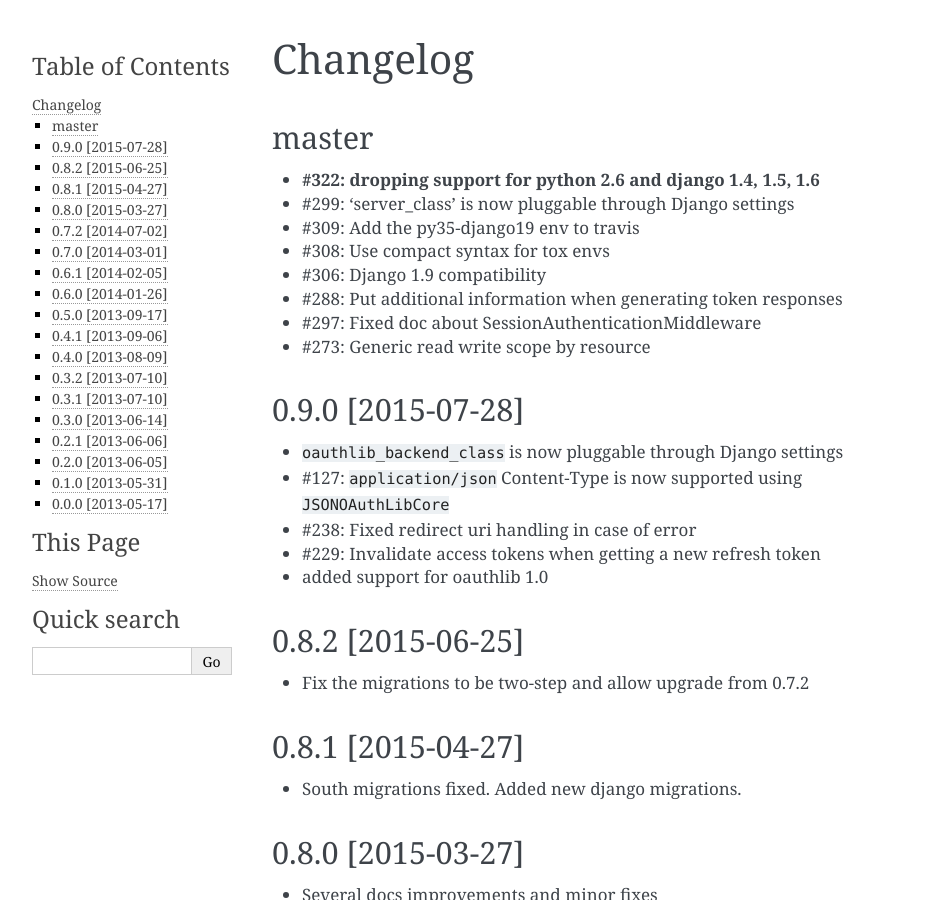
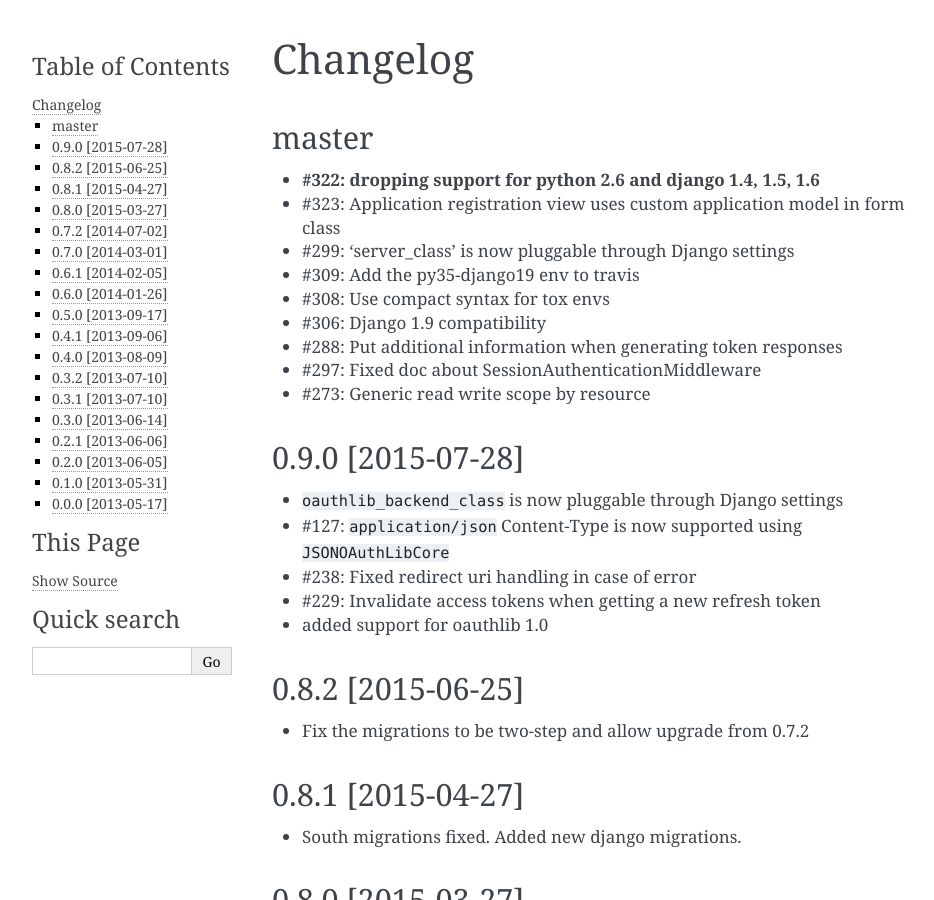
Before and after one commit to sheriffwoody0922/oauth-python-django, a Sphinx documentation site: the page built from docs/changelog.rst, in a window 1280 px wide and 900 px high. Shown: the whole window, without its empty margins (148-1082 px from the left). Built offline with Sphinx 7.4.7, drawn with Linux system fonts in a browser that asks for light colours.

Commit message:
updated changelog

```diff
--- a/README.rst
+++ b/README.rst
@@ -91,6 +91,7 @@
 ~~~~~~~~~~~~~~~~~~
 
 * **#322: dropping support for python 2.6 and django 1.4, 1.5, 1.6**
+* #323: Application registration view uses custom application model in form class
 * #299: 'server_class' is now pluggable through Django settings
 * #309: Add the py35-django19 env to travis
 * #308: Use compact syntax for tox envs
--- a/docs/changelog.rst
+++ b/docs/changelog.rst
@@ -5,6 +5,7 @@
 ------------------
 
 * **#322: dropping support for python 2.6 and django 1.4, 1.5, 1.6**
+* #323: Application registration view uses custom application model in form class
 * #299: 'server_class' is now pluggable through Django settings
 * #309: Add the py35-django19 env to travis
 * #308: Use compact syntax for tox envs
```
